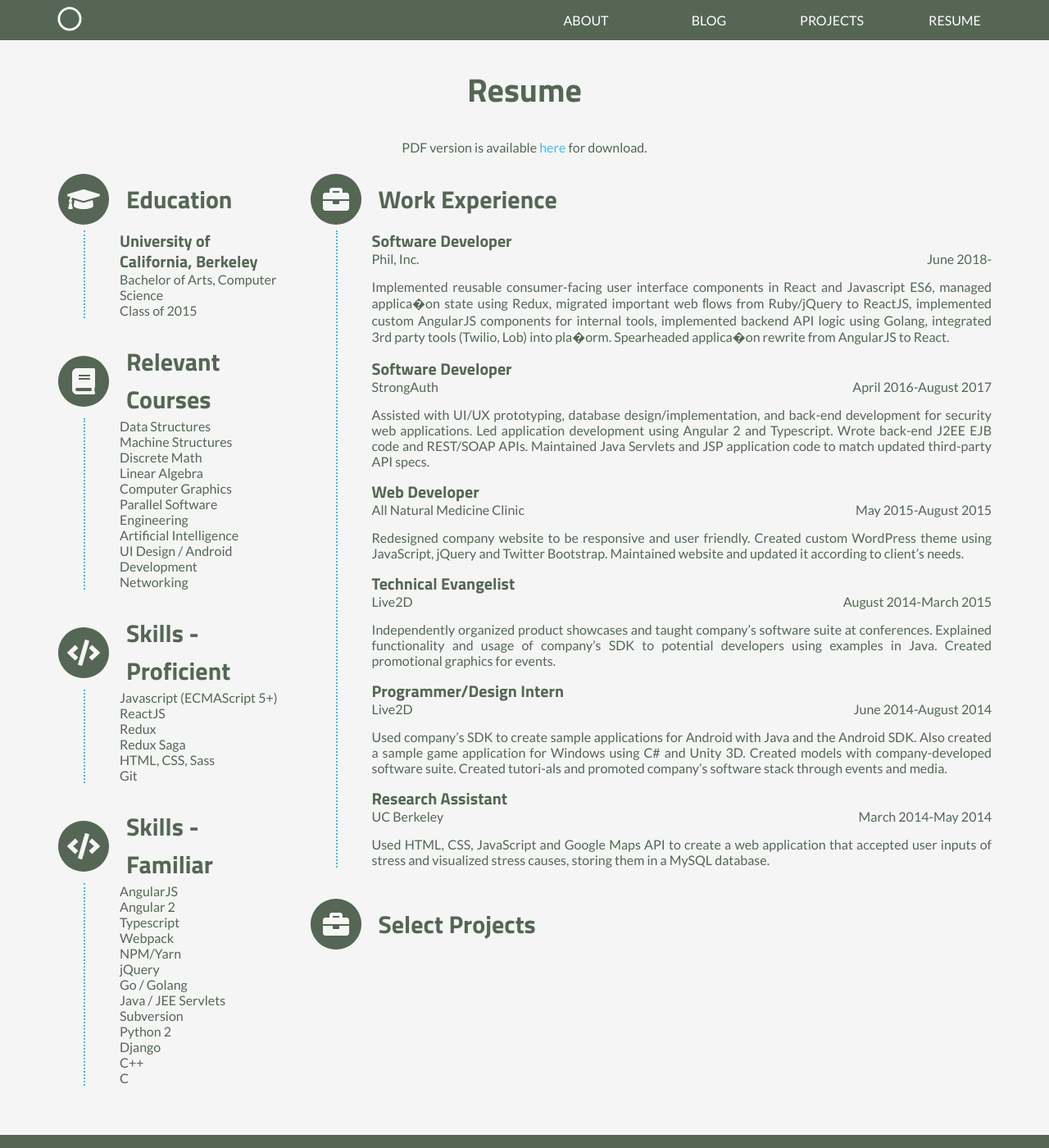
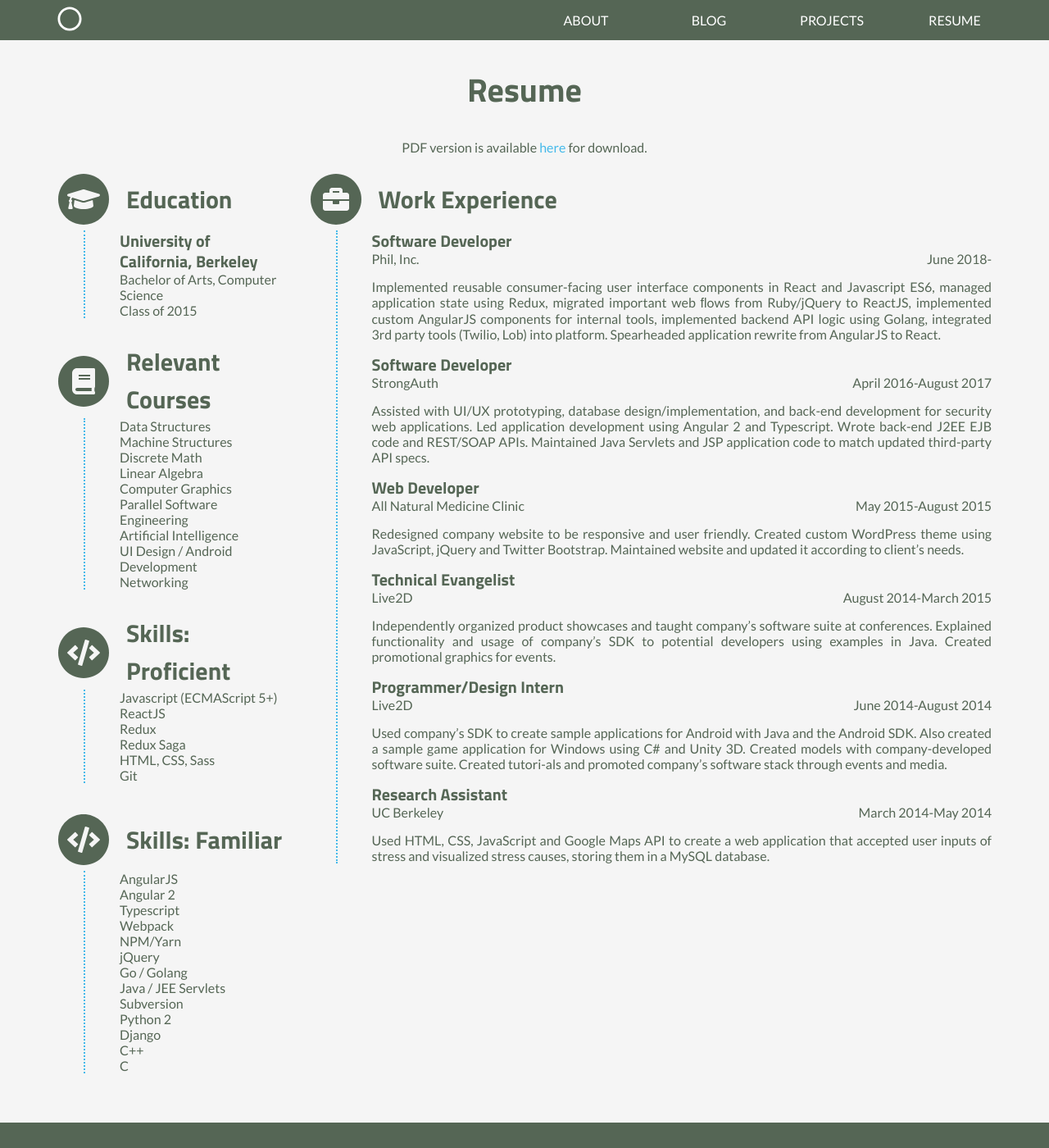
Before and after one commit to zhixu/zhixu.github.io, a Jekyll site: the page built from pages/resume.html, in a window 1280 px wide and 1400 px high. Shown: the whole window at 82% size. Built offline with Jekyll 4.4.1, drawn with Linux system fonts in a browser that asks for light colours; nearby versions of some CDN libraries.

Commit message:
Update text

```diff
--- a/_data/work.json
+++ b/_data/work.json
@@ -3,7 +3,7 @@
   "role": "Software Developer",
   "dates": "June 2018-",
   "company": "Phil, Inc.",
-  "description": "Implemented reusable consumer-facing user interface components in React and Javascript ES6, managed applica�on state using Redux, migrated important web ﬂows from Ruby/jQuery to ReactJS, implemented custom AngularJS components for internal tools, implemented backend API logic using Golang, integrated 3rd party tools (Twilio, Lob) into pla�orm. Spearheaded applica�on rewrite from AngularJS to React."
+  "description": "Implemented reusable consumer-facing user interface components in React and Javascript ES6, managed application state using Redux, migrated important web ﬂows from Ruby/jQuery to ReactJS, implemented custom AngularJS components for internal tools, implemented backend API logic using Golang, integrated 3rd party tools (Twilio, Lob) into platform. Spearheaded application rewrite from AngularJS to React."
 },{
 
   "role": "Software Developer",
--- a/pages/resume.html
+++ b/pages/resume.html
@@ -50,7 +50,7 @@ layout: page
                     data-fa-transform="shrink-8"
                     data-fa-mask="fas fa-circle"></i>
             </div>
-            <h2>Skills - Proficient</h2>
+            <h2>Skills: Proficient</h2>
 
         </div>
         <div class="resume__section">
@@ -69,7 +69,7 @@ layout: page
                     data-fa-transform="shrink-8"
                     data-fa-mask="fas fa-circle"></i>
             </div>
-            <h2>Skills - Familiar</h2>
+            <h2>Skills: Familiar</h2>
         </div>
         <div class="resume__section">
             <ul class="skill__list">
@@ -114,16 +114,5 @@ layout: page
             </div>
             {% endfor %}
         </div>
-
-        <div class="resume__title">
-            <div class="resume__icon fa-4x">
-                <i class="fas fa-briefcase"
-                    data-fa-transform="shrink-8"
-                    data-fa-mask="fas fa-circle"></i>
-            </div>
-            <div>
-                <h2>Select Projects</h2>
-            </div>
-        </div>
     </div>
 </div>
```
